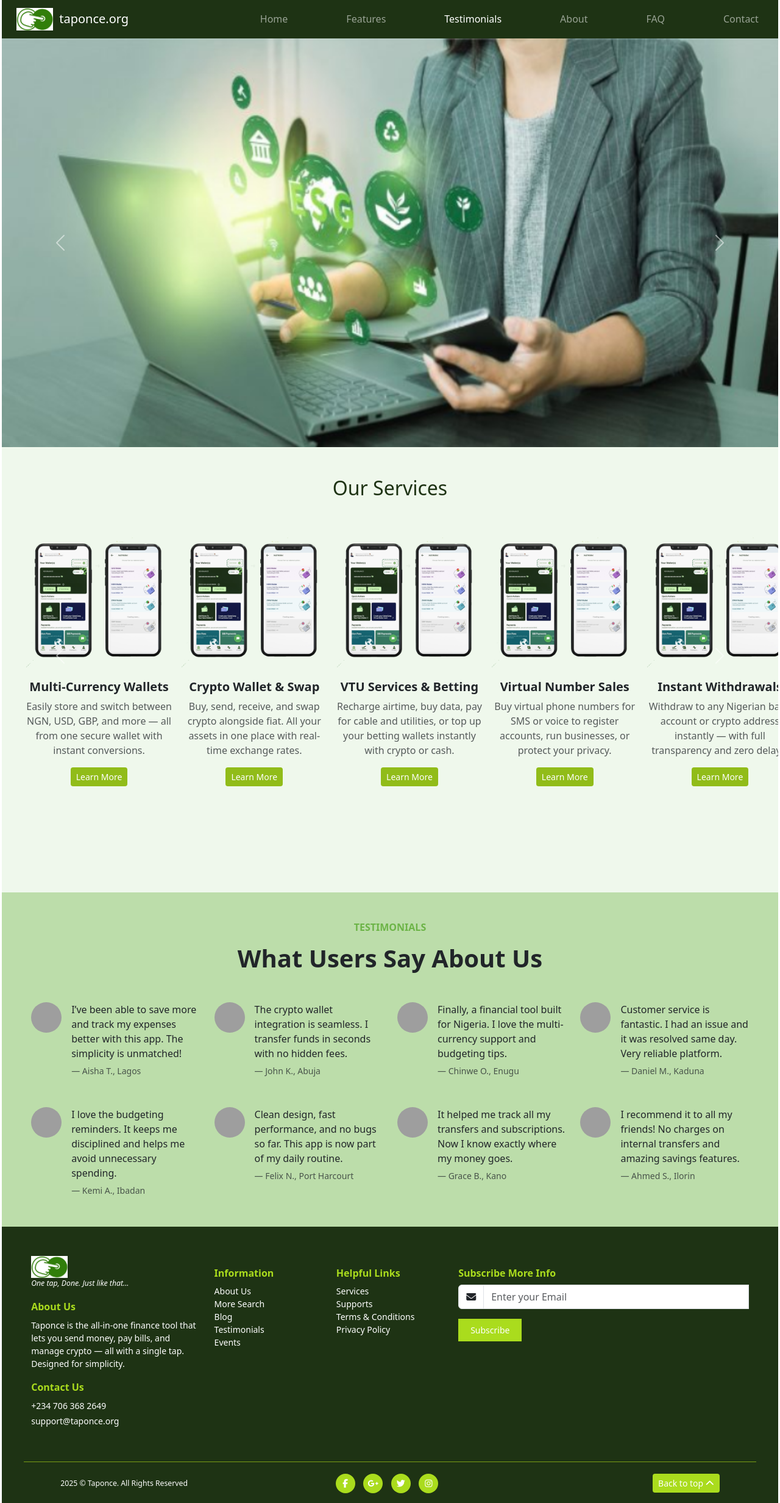
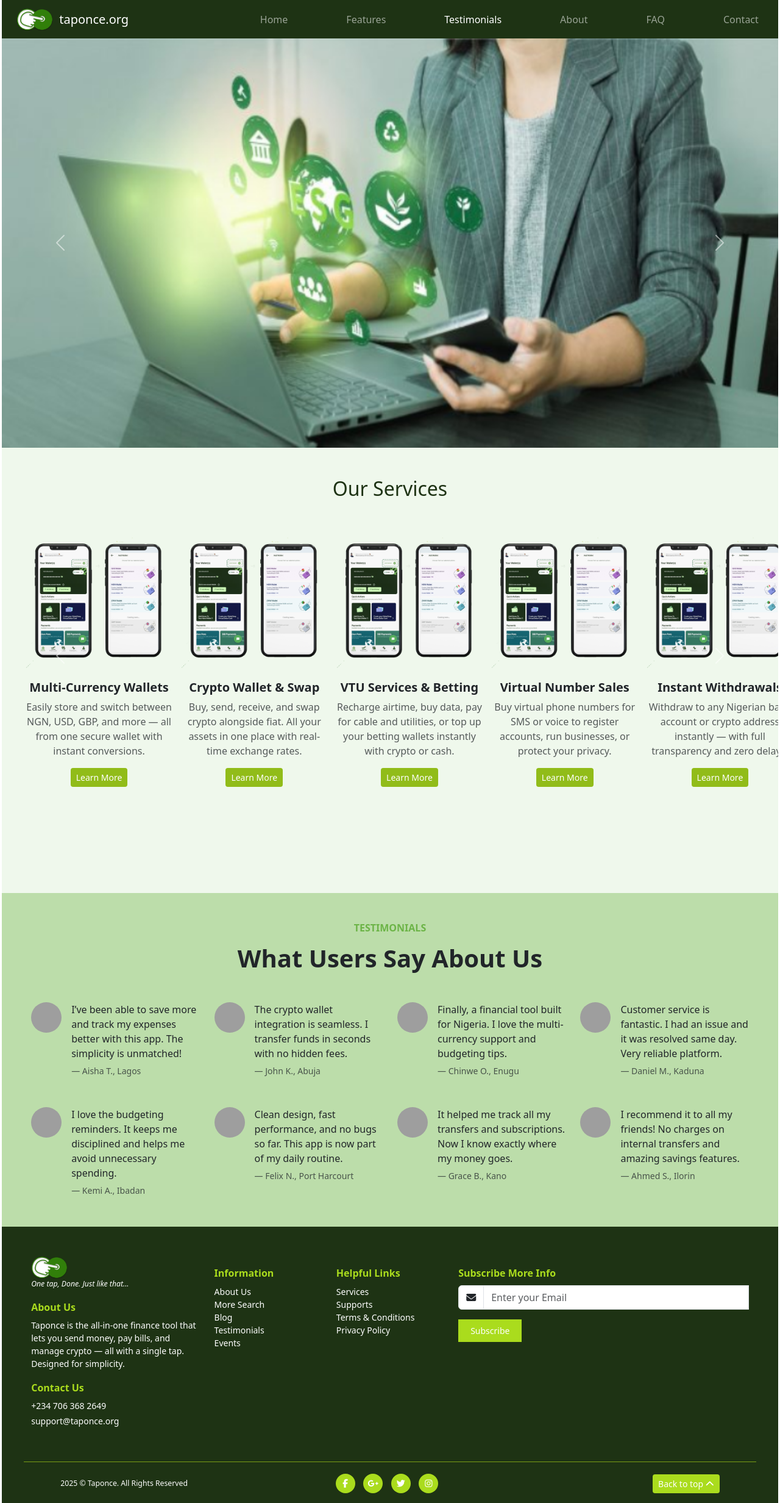
Before and after one commit to Taponce-org/taponcewebpage, a plain HTML site: page index.html in a window 1280 px wide. Shown: the whole page at 61% size. Drawn offline with nearby package versions, Linux system fonts and the light colour scheme; grey boxes are pictures that could not be loaded.

Commit message:
added logo

```diff
--- a/global/components/footer.html
+++ b/global/components/footer.html
@@ -3,7 +3,7 @@
     <div class="row">
       <!-- Column 1 -->
       <div class="col-lg-3 col-md-6 mb-4">
-        <img src="/assets/images/TapOnce Icon (1).png" alt="Logo" width="60" style="background-color: white;"/>
+        <img src="/assets/images/Tap1c ICON  PNG (1) (1).png" alt="Logo" width="60"/>
         <small class="d-block mb-3"><i>One tap, Done. Just like that...</i></small>
 
         <h6>About Us</h6>
--- a/global/components/navbar.html
+++ b/global/components/navbar.html
@@ -2,7 +2,7 @@
   <div class="container-fluid px-4 navbar-container">
     <div class="navbar-left">
       <a class="navbar-brand" href="#top">
-        <img src="/assets/images/TapOnce Icon (1).png" alt="Logo" width="60" style="background-color: #fff;">
+        <img src="/assets/images/Tap1c ICON  PNG (1) (1).png" alt="Logo" width="60" >
         taponce.org
       </a>
     </div>
```
Also changed, not shown: assets/images/Tap1c ICON  PNG (1) (1).png (added), assets/images/Tap1c ICON  PNG (1).png (added), assets/images/Tap1c png (1).png (added), assets/images/Tap1c.png (added).
